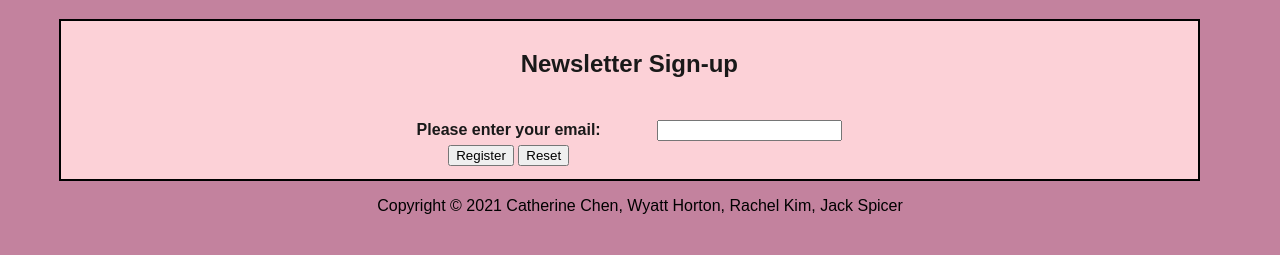
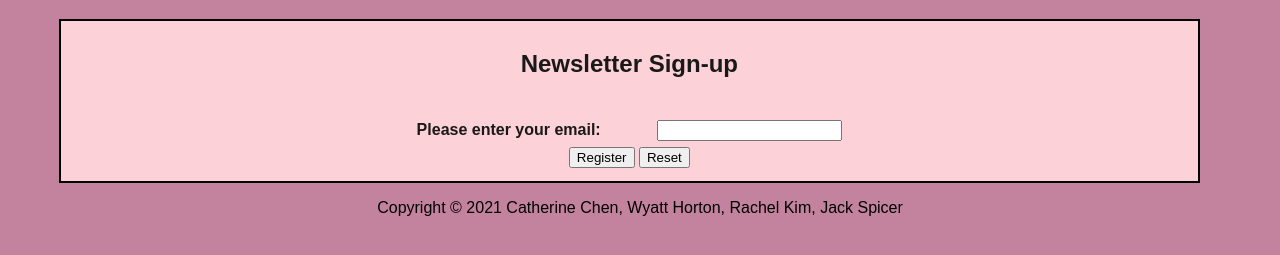
Before and after one commit to hortonwhy/-Travel, a PHP site: page /newsletter.php in a window 1280 px wide. Shown: the part 98-353 px from the top of the page. Run offline with PHP 8.4, Linux system fonts and the light colour scheme.

Commit message:
newsletter css

```diff
--- a/newsletter.php
+++ b/newsletter.php
@@ -67,6 +67,9 @@
                             <input type="email" name="email" id="email"><br>
                           </td>
                     </tr>
+                </table>
+
+                <table border="0" style = "width:50%" class= "previewCenter">
                     <tr>
                           <td class="previewCenter">
                             <button type="submit" value="Register" onclick="return isEmail()">Register</button>
```
